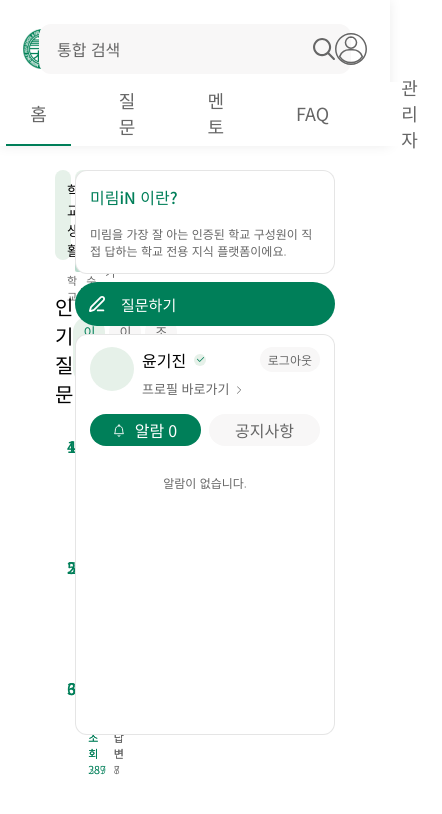
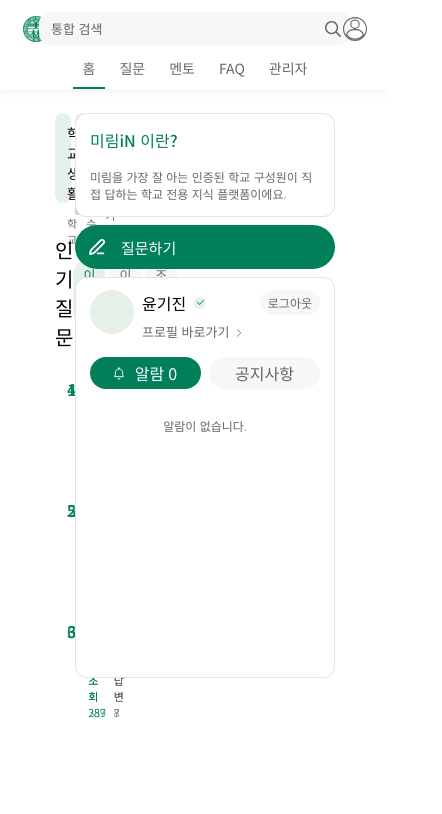
Before and after one commit to mirim-in/mirim-in_client, a Next.js app: page / in a window 390 px wide. Shown: the top 814 px of the page, 442 px wide, since content can reach past the window. Built offline with nearby package versions, Linux system fonts and the light colour scheme.

Commit message:
[FIX] 헤더, PageNav 크기 축소 & 반응형 적용

```diff
--- a/src/styles/components/layout/Header.module.css
+++ b/src/styles/components/layout/Header.module.css
@@ -13,7 +13,7 @@
   width: 100%;
   gap: clamp(8px, 4vw, 138px);
   box-sizing: border-box;
-  padding: 24px 0 8px 0;
+  padding: clamp(12px, 1.04vw, 20px) 0 clamp(4px, 0.31vw, 6px) 0;
   align-items: center;
   justify-content: space-between;
   background: var(--fff, #fff);
@@ -30,15 +30,14 @@
 }
 
 .logo {
-  width: 40px;
-  height: 40px;
+  width: clamp(26px, 1.67vw, 32px);
+  height: clamp(26px, 1.67vw, 32px);
   flex-shrink: 0;
   background: url("/assets/icon/logo.svg") no-repeat center / contain;
 }
 
 .logoTextWrap {
   display: flex;
-  height: 44px;
   align-items: center;
   white-space: nowrap;
 }
@@ -46,17 +45,17 @@
 .logoText {
   color: var(--000, #000);
   font-family: MICEGothic;
-  font-size: 28px;
+  font-size: clamp(18px, 1.15vw, 22px);
   font-style: normal;
   font-weight: 700;
   line-height: normal;
-  letter-spacing: -1.68px;
+  letter-spacing: -0.06em;
 }
 
 .logoTextSub {
   color: var(--green, #007f59);
   font-family: "Noto Sans KR", sans-serif;
-  font-size: 28px;
+  font-size: clamp(18px, 1.15vw, 22px);
   font-style: normal;
   font-weight: 700;
   line-height: normal;
@@ -64,9 +63,9 @@
 
 .search {
   display: flex;
-  flex: 0 1 800px;
+  flex: 0 1 640px;
   min-width: 120px;
-  padding: 12px 16px;
+  padding: clamp(6px, 0.52vw, 10px) clamp(10px, 0.73vw, 14px);
   box-sizing: border-box;
   justify-content: flex-end;
   align-items: center;
@@ -90,6 +89,7 @@
   outline: none;
   background: transparent;
   font: inherit;
+  font-size: clamp(13px, 0.78vw, 15px);
   color: inherit;
 }
 
@@ -98,8 +98,8 @@
 }
 
 .searchIcon {
-  width: 22px;
-  height: 22px;
+  width: clamp(16px, 0.94vw, 18px);
+  height: clamp(16px, 0.94vw, 18px);
   flex-shrink: 0;
   background: url("/assets/icon/search-icon.svg") no-repeat center / contain;
   cursor: pointer;
@@ -120,7 +120,7 @@
 .userWrap {
   display: flex;
   align-items: center;
-  gap: 16px;
+  gap: clamp(8px, 0.63vw, 12px);
 }
 
 .userInfo {
@@ -142,7 +142,7 @@
   margin: 0;
   color: var(--000, #000);
   font-family: "Noto Sans KR", sans-serif;
-  font-size: 18px;
+  font-size: clamp(13px, 0.83vw, 16px);
   font-style: normal;
   font-weight: 400;
   line-height: normal;
@@ -152,7 +152,7 @@
   margin: 0;
   color: var(--darkgray, #666);
   font-family: "Noto Sans KR", sans-serif;
-  font-size: 14px;
+  font-size: clamp(11px, 0.63vw, 12px);
   font-style: normal;
   font-weight: 350;
   line-height: normal;
@@ -170,8 +170,8 @@
 }
 
 .userProfile {
-  width: 32px;
-  height: 32px;
+  width: clamp(24px, 1.46vw, 28px);
+  height: clamp(24px, 1.46vw, 28px);
   flex-shrink: 0;
   background: url("/assets/icon/user-icon.svg") no-repeat center / contain;
 }
--- a/src/styles/components/layout/PageNav.module.css
+++ b/src/styles/components/layout/PageNav.module.css
@@ -1,7 +1,7 @@
 .pageNav {
   display: flex;
-  height: 64px;
-  padding: 0 200px 0 224px;
+  height: clamp(40px, 2.6vw, 50px);
+  padding: 0 clamp(16px, 6vw, 200px);
   justify-content: center;
   align-items: stretch;
   gap: 80px;
@@ -13,13 +13,13 @@
   display: flex;
   justify-content: center;
   align-items: stretch;
-  gap: 24px;
+  gap: clamp(4px, 0.83vw, 16px);
   align-self: stretch;
 }
 
 .navItem {
   display: flex;
-  padding: 0 24px;
+  padding: 0 clamp(10px, 1.04vw, 20px);
   justify-content: center;
   align-items: center;
   gap: 10px;
@@ -27,7 +27,7 @@
   text-decoration: none;
   color: var(--darkgray, #666);
   font-family: "Noto Sans KR";
-  font-size: 18px;
+  font-size: clamp(14px, 0.83vw, 16px);
   font-style: normal;
   font-weight: 400;
   line-height: normal;
```
